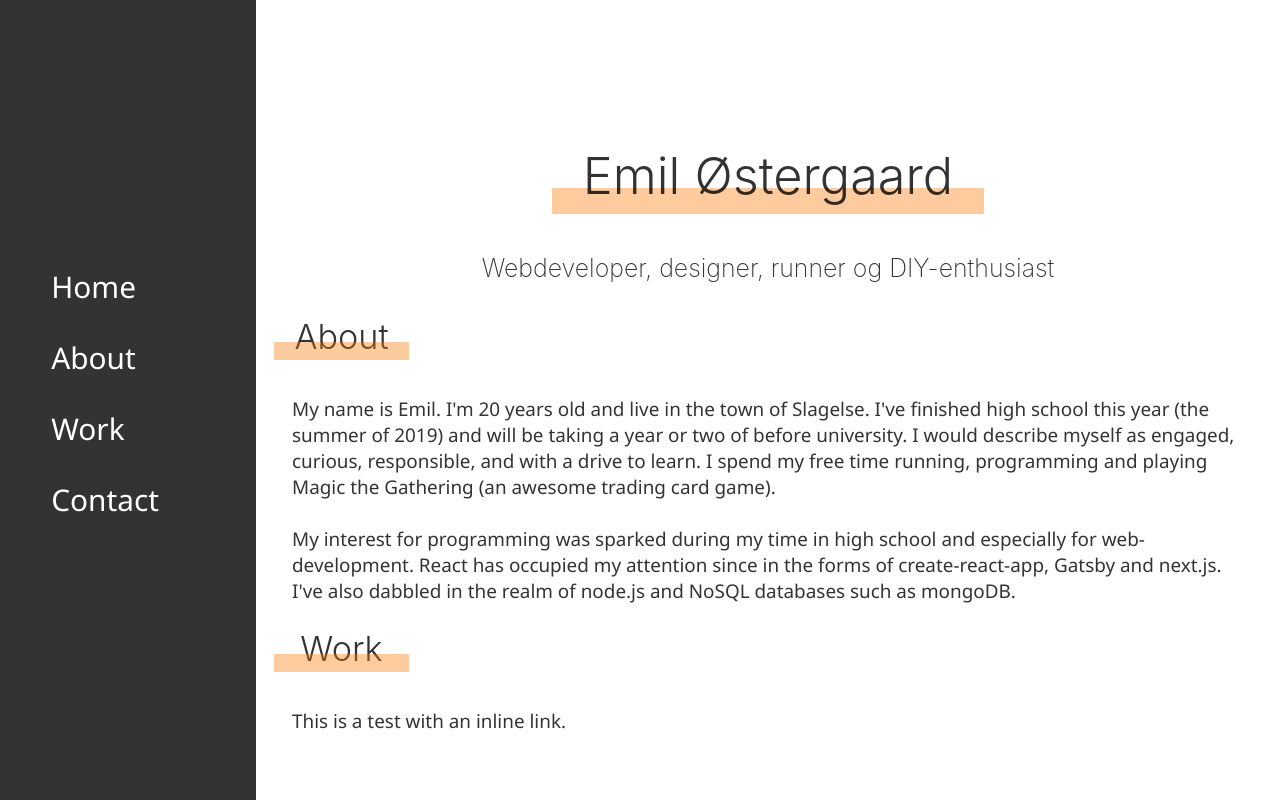
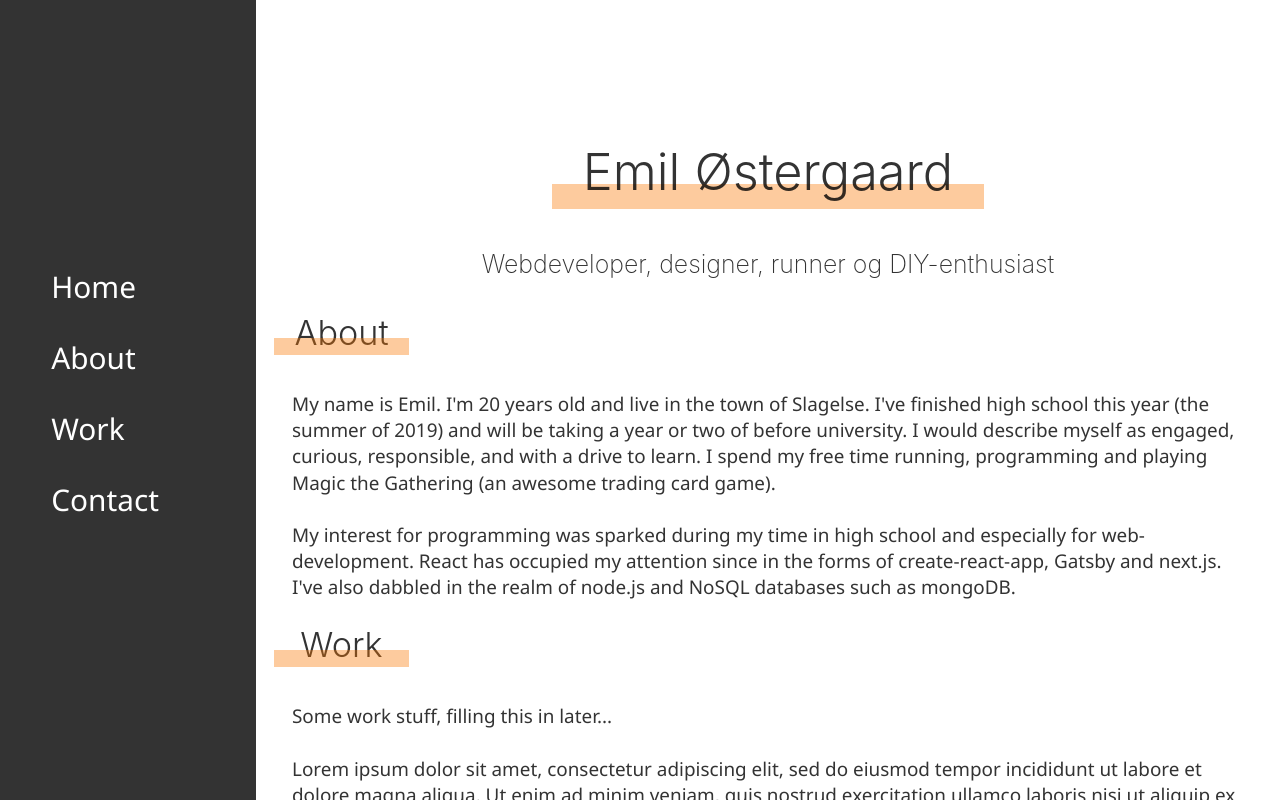
Before and after one commit to axrez/axrez.github.io, a Gatsby site: page / in a window 1280 px wide. Built offline with nearby package versions, Linux system fonts and the light colour scheme; Gatsby itself is replaced by a stand-in of ours.

Commit message:
Update Pages “work”

```diff
--- a/src/markdown/work.md
+++ b/src/markdown/work.md
@@ -2,4 +2,6 @@
 path: src/markdown/work.md
 head: Work
 ---
-This is a test with an inline [link](http://nodejs.org).
+Some work stuff, filling this in later...
+
+Lorem ipsum dolor sit amet, consectetur adipiscing elit, sed do eiusmod tempor incididunt ut labore et dolore magna aliqua. Ut enim ad minim veniam, quis nostrud exercitation ullamco laboris nisi ut aliquip ex ea commodo consequat. Duis aute irure dolor in reprehenderit in voluptate velit esse cillum dolore eu fugiat nulla pariatur. Excepteur sint occaecat cupidatat non proident, sunt in culpa qui officia deserunt mollit anim id est laborum.
```
